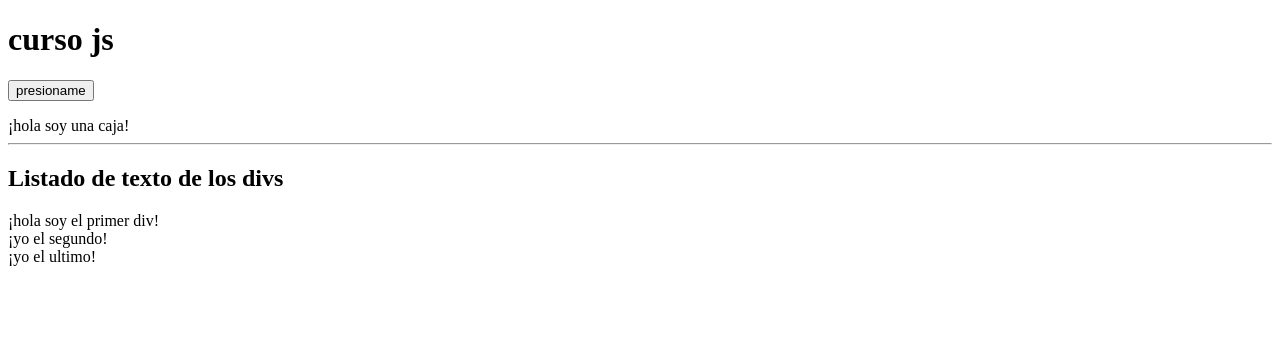
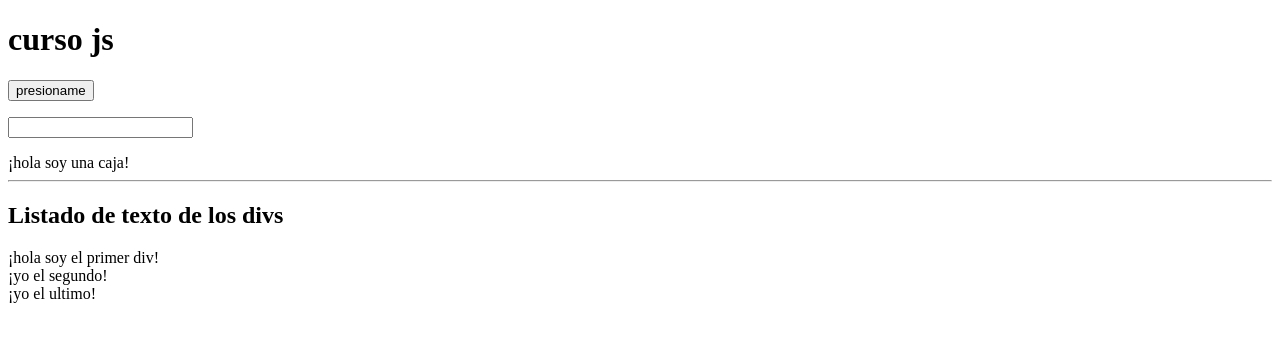
Before and after one commit to arturoromeroae/js-course, a plain HTML site: page index.html in a window 1280 px wide. Drawn offline with Linux system fonts and the light colour scheme.

Commit message:
se modifican los eventos

```diff
--- a/index.html
+++ b/index.html
@@ -38,13 +38,21 @@
         <script src="js/29-bom.js"></script>
     </script> -->
 
+    <!-- scripts -->
+    <script src="js/30-eventos.js"></script>
+
 </head>
 <body>
     <h1>curso js</h1>
 
     <p>
         <button id="boton">presioname</button>
+
+    <form action="">
+        <input type="text" name="nombre" id="campo_nombre">
+    </form>
     </p>
+
     <div id="micaja">
         ¡hola soy una caja!
     </div>
@@ -66,7 +74,5 @@
         ¡yo el ultimo!
     </div>
 
-    <!-- scripts -->
-    <script src="js/30-eventos.js"></script>
 </body>
 </html>
```
